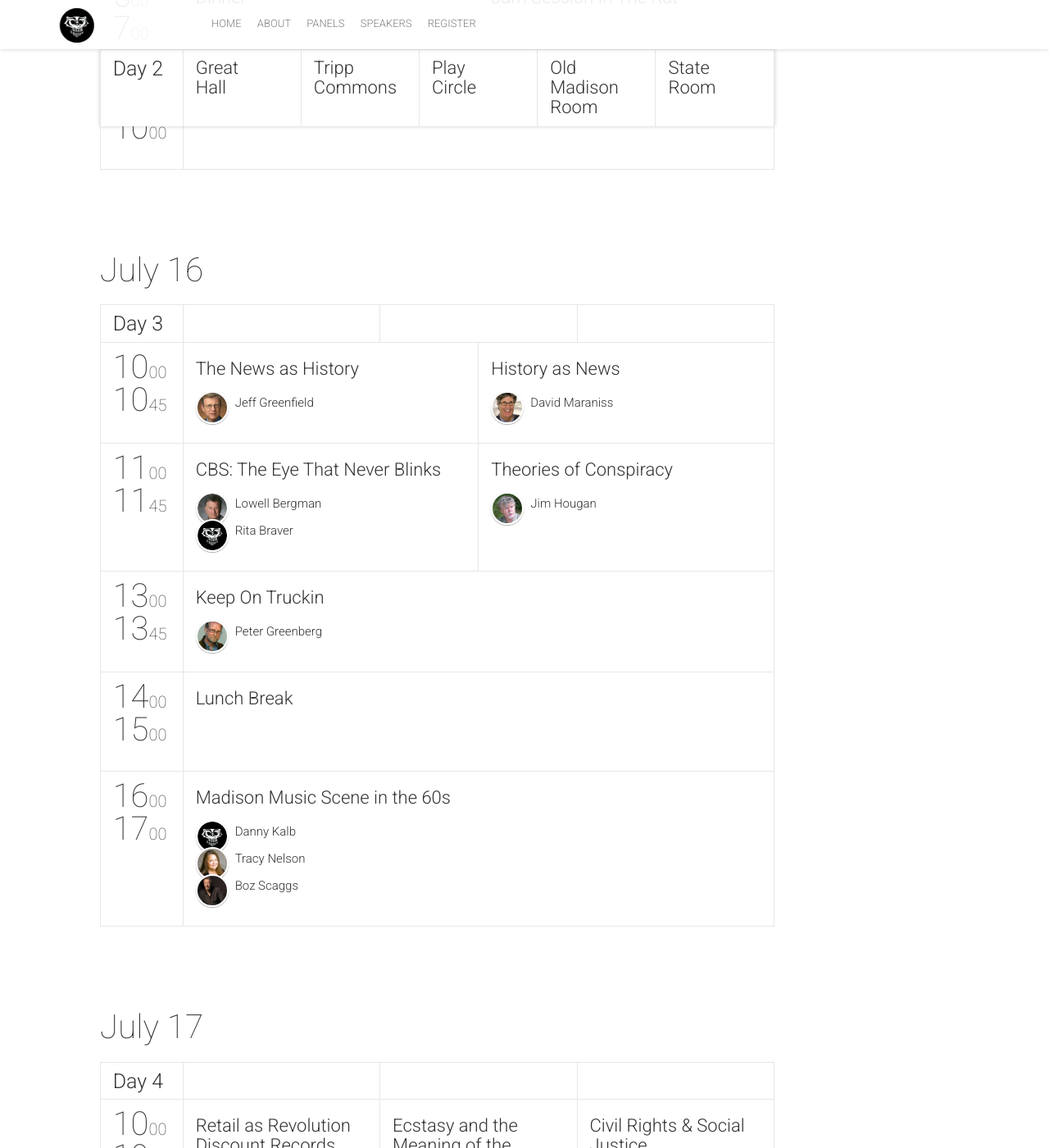
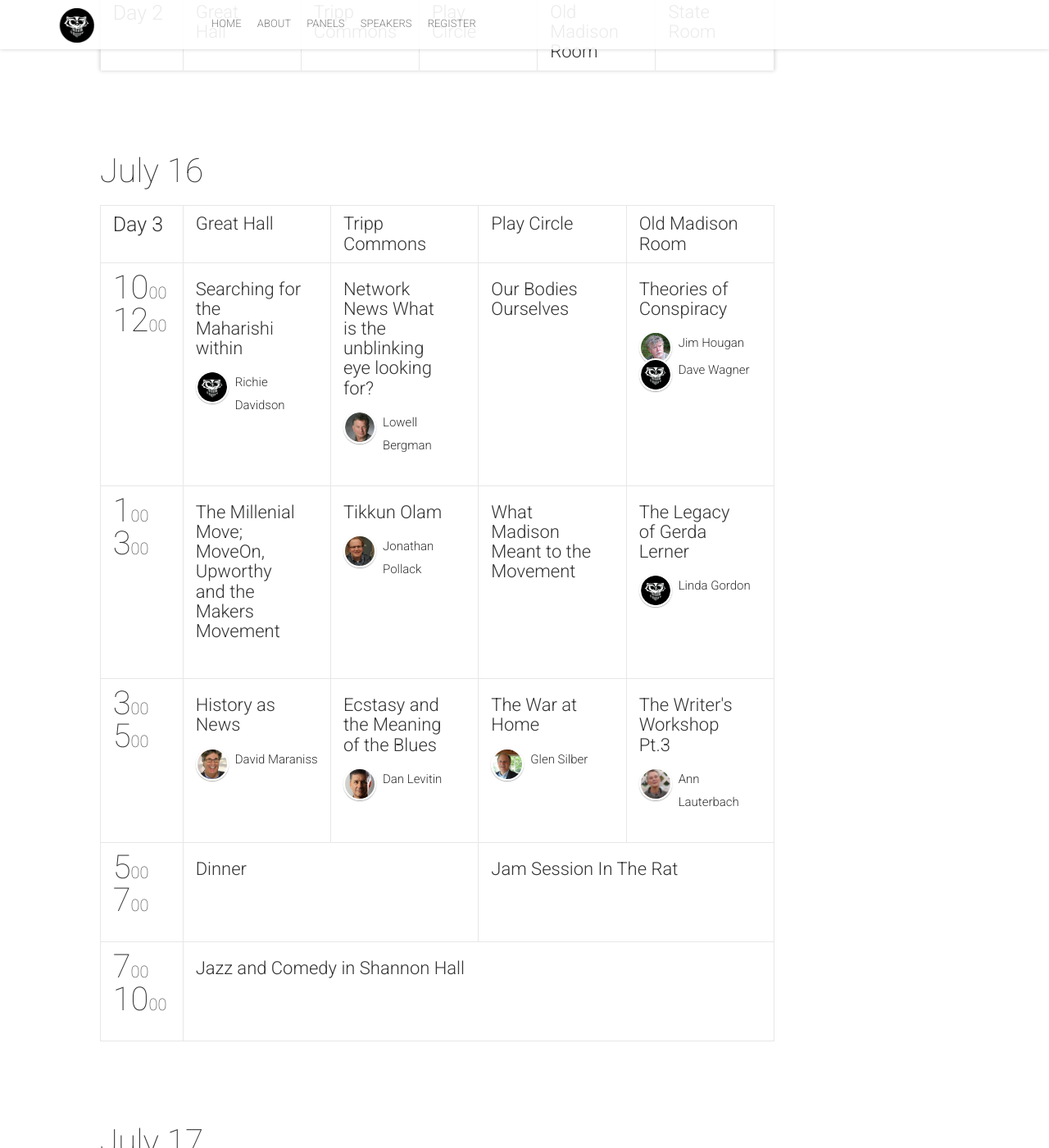
Before and after one commit to fourthirty-two/the-madison-reunion, a Jekyll site: the page built from schedule.html, in a window 1280 px wide and 1400 px high, scrolled down 3113 px. Shown: the whole window at 82% size. Built offline with Jekyll 4.4.1, drawn with Linux system fonts in a browser that asks for light colours; nearby versions of some CDN libraries; comment, search, counter and statistics services are not loaded; some of the changed text lies outside the part shown.

Commit message:
:notes: schedule updated day 3 & 4

```diff
--- a/_data/schedule.yml
+++ b/_data/schedule.yml
@@ -58,11 +58,6 @@
     	sessionIds: [009, 010, 028, 042, 044]
     }
     - {
-    	startTime: "12:00",
-    	endTime: "1:00",
-    	sessionIds: [503]
-    }
-    - {
     	startTime: "1:00",
     	endTime: "3:00",
     	sessionIds: [004, 019, 022, 027, 031]
@@ -86,65 +81,47 @@
   date: "2018-07-16"
   dateReadable: "July 16"
   tracks:
-    - {title: "&nbsp;", color: "#90be4e"}
-    - {title: "&nbsp;", color: "#03a9f4"}
-    - {title: "&nbsp;", color: "#e91e63"}
+    - {title: "Great Hall", color: "#90be4e"}
+    - {title: "Tripp Commons", color: "#03a9f4"}
+    - {title: "Play Circle", color: "#e91e63"}
+    - {title: "Old Madison Room", color: "yellow"}
+    #- {title: "State Room", color: "pink"}
   timeslots:
     - {
     	startTime: "10:00",
-    	endTime: "10:45",
-    	sessionIds: [019, 020]
+    	endTime: "12:00",
+    	sessionIds: [046, 021, 033, 034]
     }
     - {
-    	startTime: "11:00",
-    	endTime: "11:45",
-    	sessionIds: [021, 022]
+    	startTime: "1:00",
+    	endTime: "3:00",
+    	sessionIds: [045, 011, 047, 008]
     }
     - {
-        startTime: "13:00",
-        endTime: "13:45",
-        sessionIds: [023]
+        startTime: "3:00",
+        endTime: "5:00",
+        sessionIds: [020, 026, 015, 048]
     }
     - {
-    	startTime: "14:00",
-    	endTime: "15:00",
-    	sessionIds: [503]
+    	startTime: "5:00",
+    	endTime: "7:00",
+    	sessionIds: [603, 038]
     }
     - {
-    	startTime: "16:00",
-    	endTime: "17:00",
-    	sessionIds: [024]
+    	startTime: "7:00",
+    	endTime: "10:00",
+    	sessionIds: [611]
     }
 -
   date: "2018-07-17"
   dateReadable: "July 17"
   tracks:
     - {title: "&nbsp;", color: "#90be4e"}
-    - {title: "&nbsp;", color: "#03a9f4"}
-    - {title: "&nbsp;", color: "#e91e63"}
+    # - {title: "&nbsp;", color: "#03a9f4"}
+    # - {title: "&nbsp;", color: "#e91e63"}
   timeslots:
     - {
     	startTime: "10:00",
-    	endTime: "10:45",
-    	sessionIds: [025, 026, 032]
+    	endTime: "8:00",
+    	sessionIds: [612]
     }
-    - {
-    	startTime: "11:00",
-    	endTime: "11:45",
-    	sessionIds: [027, 028, 031]
-    }
-    - {
-        startTime: "13:00",
-        endTime: "13:45",
-        sessionIds: [029, 030, 033]
-    }
-    - {
-    	startTime: "14:00",
-    	endTime: "15:00",
-    	sessionIds: [503]
-    }
-    - {
-    	startTime: "16:00",
-    	endTime: "17:00",
-    	sessionIds: [034, 035, 036]
-    }
--- a/_data/sessions.yml
+++ b/_data/sessions.yml
@@ -30,6 +30,16 @@
   id: 610
   title: "BLUES FOR MADISON Boz Scaggs, Ben Sidran, Tracey Nelson in Shannon Hall"
   place: "Shannon Hall"
+  service: true
+-
+  id: 611
+  title: "Jazz and Comedy in Shannon Hall"
+  place: "Shannon Hall"
+  service: true
+-
+  id: 612
+  title: "BE IN AT PICNIC POINT"
+  place: "Picnic Point"
   service: true
 -
   id: 001
@@ -92,7 +102,7 @@
   #video: "//www.youtube.com/embed/v3SCiUqI1yQ"
 -
   id: 007
-  title: "The Legacy of George Mosse"
+  title: "The Legacy of George Mosee"
   description: ""
   subtype: History 302
   speakers: [45]
@@ -132,8 +142,8 @@
   #video: "//www.youtube.com/embed/v3SCiUqI1yQ"
 -
   id: 011
-  title: "Tikkun Olam: Jews at the UW"
-  description: ""
+  title: "Tikkun Olam"
+  description: "Why was Madison a magnet for the Jewish diaspora in the 20th century"
   subtype: History 403
   speakers: [33]
   #language: en
@@ -223,7 +233,7 @@
 -
   id: 020
   title: "History as News"
-  description: ""
+  description: "What we knew and how we knew it"
   subtype: Journalism 102
   speakers: [27]
   #language: en
@@ -232,10 +242,10 @@
   #video: "//www.youtube.com/embed/v3SCiUqI1yQ"
 -
   id: 021
-  title: "CBS: The Eye That Never Blinks"
+  title: "Network News What is the unblinking eye looking for?"
   description: ""
   subtype: Journalism 102
-  speakers: [7, 8]
+  speakers: [7]
   #language: en
   #complexity: "Expert"
   #presentation: "https://speakerdeck.com/gdglviv/michal-tajchert-wearables-views"
@@ -283,7 +293,7 @@
 -
   id: 026
   title: "Ecstasy and the Meaning of the Blues"
-  description: ""
+  description: "The neurological connection between altered states and digging music"
   subtype: Music 201
   speakers: [26]
   #language: en
@@ -353,9 +363,9 @@
 -
   id: 033
   title: "Our Bodies Ourselves"
-  description: ""
+  description: "Women's Health"
   subtype: Social Studies 201
-  speakers: [11]
+  #speakers: [11]
   #language: en
   #complexity: "Expert"
   #presentation: "https://speakerdeck.com/gdglviv/michal-tajchert-wearables-views"
@@ -484,3 +494,33 @@
   #complexity: "Expert"
   ##presentation: "https://speakerdeck.com/gdglviv/michal-tajchert-wearables-views"
   #video: "//www.youtube.com/embed/v3SCiUqI1yQ"
+-
+  id: 046
+  title: "Searching for the Maharishi within"
+  description: "The radical nature of compassion"
+  subtype: Psychology
+  speakers: [13]
+  #language: en
+  #complexity: "Expert"
+  ##presentation: "https://speakerdeck.com/gdglviv/michal-tajchert-wearables-views"
+  #video: "//www.youtube.com/embed/v3SCiUqI1yQ"
+-
+  id: 047
+  title: "What Madison Meant to the Movement"
+  description: ""
+  # subtype: Psychology
+  # speakers: [13]
+  #language: en
+  #complexity: "Expert"
+  ##presentation: "https://speakerdeck.com/gdglviv/michal-tajchert-wearables-views"
+  #video: "//www.youtube.com/embed/v3SCiUqI1yQ"
+-
+  id: 048
+  title: "The Writer's Workshop Pt.3"
+  description: ""
+  subtype: Writing 503
+  speakers: [23]
+  #language: en
+  #complexity: "Expert"
+  ##presentation: "https://speakerdeck.com/gdglviv/michal-tajchert-wearables-views"
+  #video: "//www.youtube.com/embed/v3SCiUqI1yQ"
```
